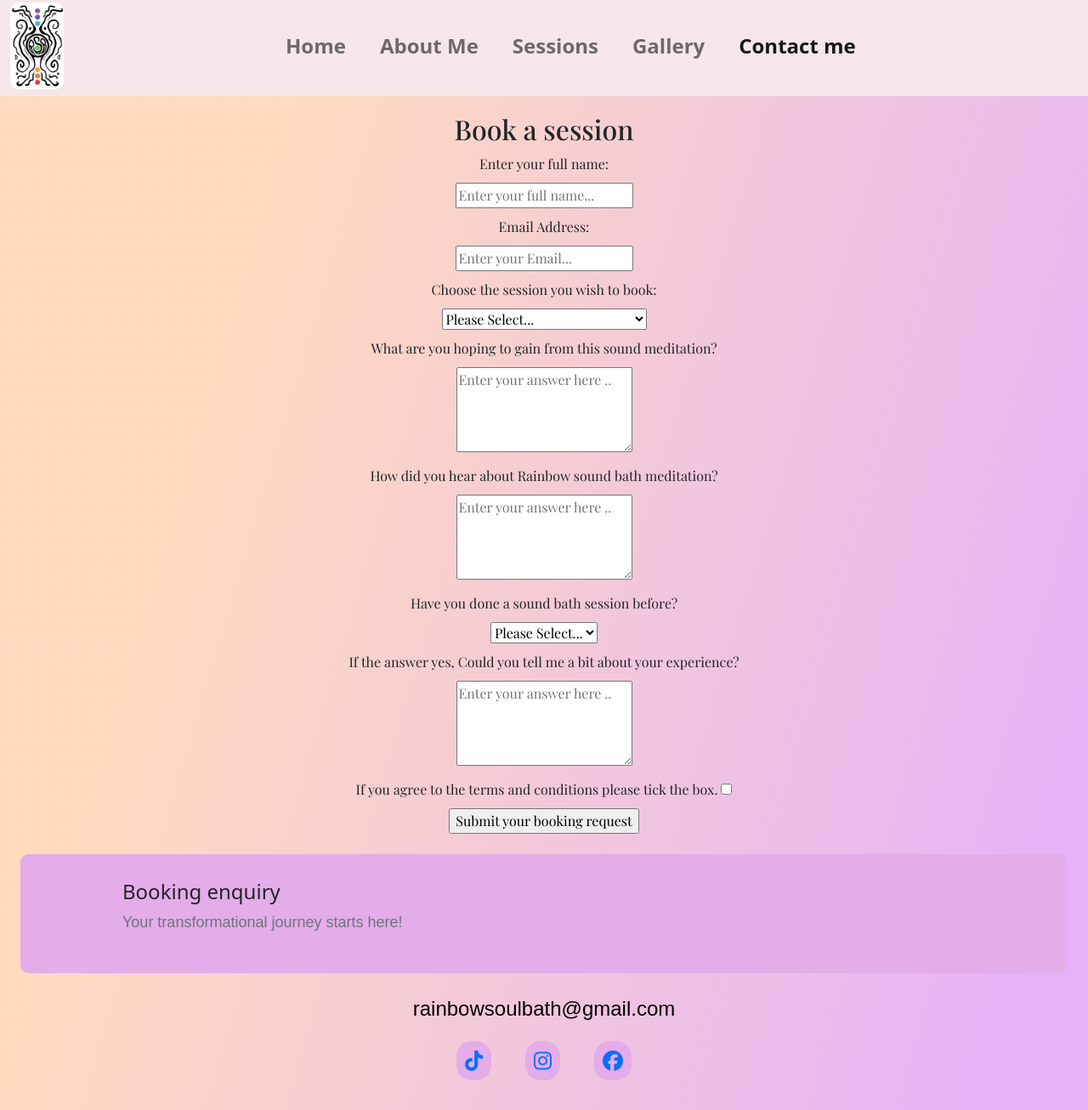
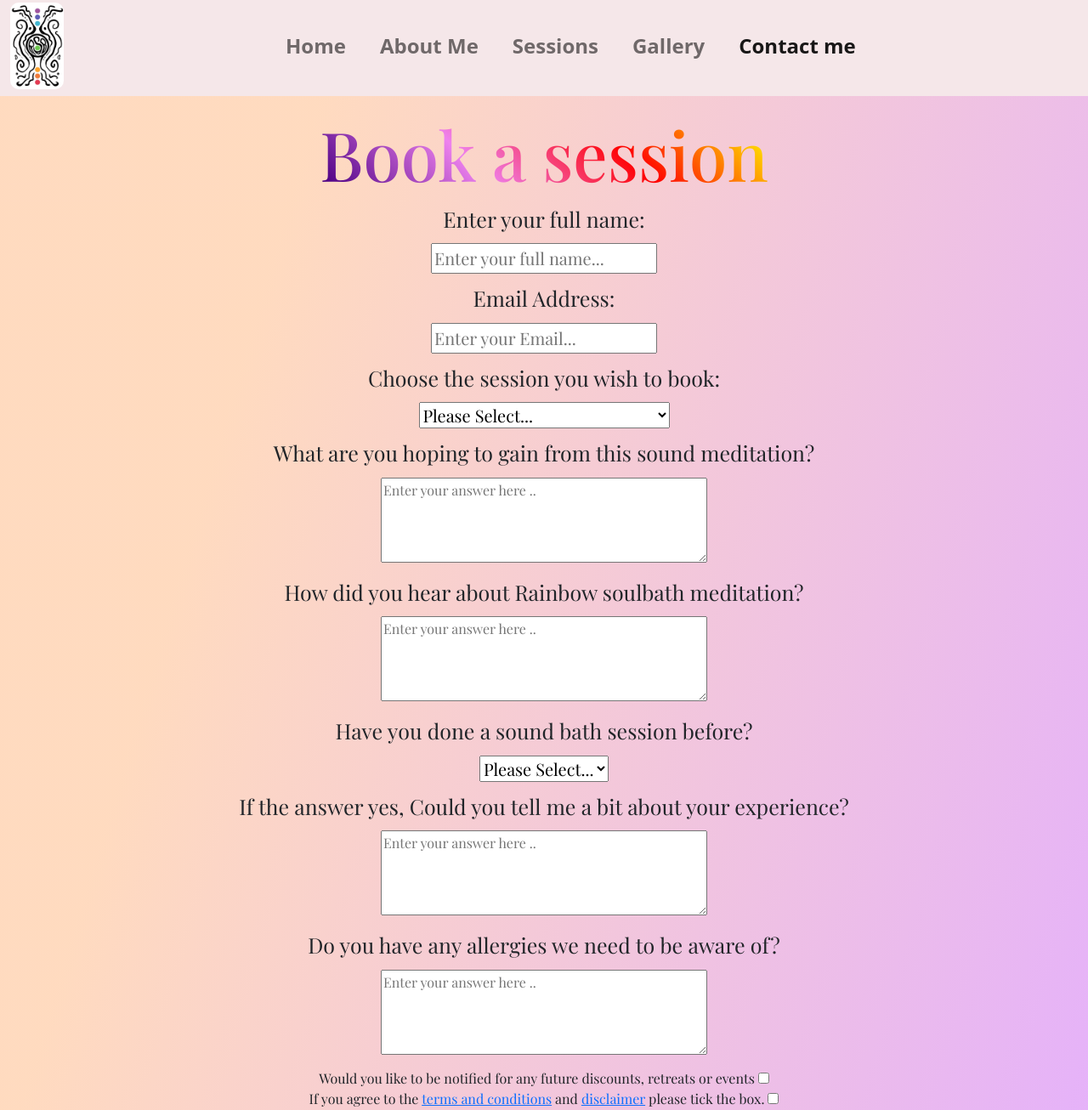
Before and after one commit to Sarahwcode/Rainbow-Soulbath, a plain HTML site: page booking.html in a window 1280 px wide. Shown: the part 5-1311 px from the top of the page at 85% size. Drawn offline with nearby package versions, Linux system fonts and the light colour scheme; a web font is replaced by a local one.

Commit message:
booking form

```diff
--- a/Src/image.js
+++ b/Src/image.js
@@ -1,8 +1,7 @@
 function imageClicked(){
-    let image = document.querySelectorAll("gallery-img");
-    image.style.backgroundColor = "red";
+   clickImage.style.backgroundColor = "red";
 }
 
 
 let clickImage = document.getElementById("firstImage");
-clickImage.addEventListener("click", imageClicked);
+clickImage.addEventListener("change", imageClicked);
--- /dev/null
+++ b/aboutme.css
@@ -0,0 +1,6 @@
+.aboutMeHeader {
+    background: linear-gradient(45deg, red, orange, indigo, violet, red, yellow, blue, green);
+  -webkit-background-clip: text; /* For older browsers (Safari) */
+  background-clip: text;
+  color: transparent;
+}
--- /dev/null
+++ b/booking.css
@@ -0,0 +1,16 @@
+.bookingHeader {
+    text-align: center;
+    font-family: "Playfair Display", serif;
+    font-size: 80px;
+    background: linear-gradient(45deg, red, orange, indigo, violet, red, yellow, blue, green);
+    -webkit-background-clip: text; /* For older browsers (Safari) */
+    background-clip: text;
+    color: transparent;
+
+}
+.formQuestions {
+    font-size: 25px;
+}
+.bookingButton{
+    font-size: 20px;
+}
--- a/booking.html
+++ b/booking.html
@@ -27,6 +27,7 @@
       crossorigin="anonymous"
     ></script>
     <link rel="stylesheet" href="style.css" />
+    <link rel="stylesheet" href="booking.css">
 
     <script src="index.js"></script>
     <script
@@ -79,49 +80,49 @@
     </div>
 
     <section class="text-center">
-      <h2>Book a session</h2>
+      <h2 class="bookingHeader">Book a session</h2>
       <form action="booking.php" method="post" enctype="text/plain" class="booking-form">
-        <div>
+        <div class="formQuestions">
             <label for="fullName">Enter your full name:</label>
         </div>
-        <div>
+        <div class="bookingButton">
             <input type="text" name="fullName" title="Enter your full name:" placeholder="Enter your full name..." required />
         </div>
-        <div>
+        <div class="formQuestions">
             <label for="emailAddress">Email Address: </label>
         </div>
         <div>
-            <input type="text" name="emailAddress" title="Email" placeholder="Enter your Email..." required />
+            <input type="text" name="emailAddress" title="Email" placeholder="Enter your Email..." required class="bookingButton" />
         </div>
-        <div>
+        <div class="formQuestions">
             <label for="sessions">Choose the session you wish to book: </label>
         </div>
-        <div>
+        <div class="bookingButton">
             <select name="sessions" id="sessions">
                 <option value="">Please Select...</option>
                 <option value="Not sure">Not sure</option>
                 <option value="Vibrant Healing & Exploration">Vibrant Healing & Exploration</option>
                 <option value="Transformative Experience">Transformative Experience</option>
-                <option value="Book Session">Book Session</option>
+                <option value="Book Session">Women's Circle</option>
                 <option value="The Power of Sound">The Power of Sound</option>
             </select>
         </div>
-        <div>
+        <div class="formQuestions">
             <label>What are you hoping to gain from this sound meditation?</label>
         </div>
         <div>
             <textarea name="gain" class="long-answer" type="text" title="text" placeholder="Enter your answer here .." required></textarea>
         </div>
-        <div>
-            <label for="">How did you hear about Rainbow sound bath meditation?</label>
+        <div class="formQuestions">
+            <label for="">How did you hear about Rainbow soulbath meditation?</label>
         </div>
         <div>
             <textarea name="howHeard" class="long-answer" type="text" title="text" placeholder="Enter your answer here .." required></textarea>
         </div>
-        <div>
+        <div class="formQuestions">
             <label> Have you done a sound bath session before? </label>
         </div>
-        <div>
+        <div class="bookingButton">
             <select name="soundBathExperience" id="yes-no">
                 <option value="">Please Select...</option>
                 <option value="Not sure">Not sure</option>
@@ -129,17 +130,29 @@
                 <option value="No">No</option>
             </select>
         </div>
-        <div>
+        <div class="formQuestions">
             <label>If the answer yes, Could you tell me a bit about your experience?</label>
         </div>
         <div>
             <textarea name="experienceDetails" class="long-answer" type="text" title="text" placeholder="Enter your answer here .."></textarea>
         </div>
         <div>
-            <label for="terms_and_conditions">If you agree to the terms and conditions please tick the box.</label>
+          <div class="formQuestions">
+            <label>Do you have any allergies we need to be aware of?</label>
+        </div>
+        <div>
+            <textarea name="allergiesDetails" class="long-answer" type="text" title="text" placeholder="Enter your answer here .."></textarea>
+        </div>
+          <div>
+          <label for="Mailing List consent">Would you like to be notified for any future discounts, retreats or events</label>
+          <input type="checkbox" name="terms_and_conditions" required />
+        </div>
+            <label for="terms_and_conditions">If you agree to the <a href="#">terms and conditions</a> and  <a href="">disclaimer</a> please tick the box.</a></label>
+
+
             <input type="checkbox" name="terms_and_conditions" required />
         </div>
-        <div>
+        <div class="bookingButton">
             <input type="submit" title="Submit your booking request" required value="Submit your booking request" />
         </div>
     </form>
--- a/style.css
+++ b/style.css
@@ -262,6 +262,7 @@ hr {
 
 .long-answer {
   height: 100px;
+  width: 30%;
 }
 .word {
   padding: 20px;
```
Also changed, not shown: Src/images.html (+2 -2 lines), aboutme.html (+2 -1 lines).
